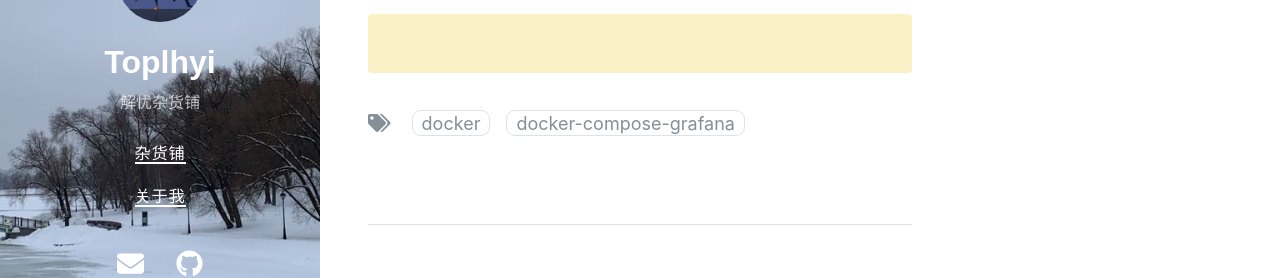
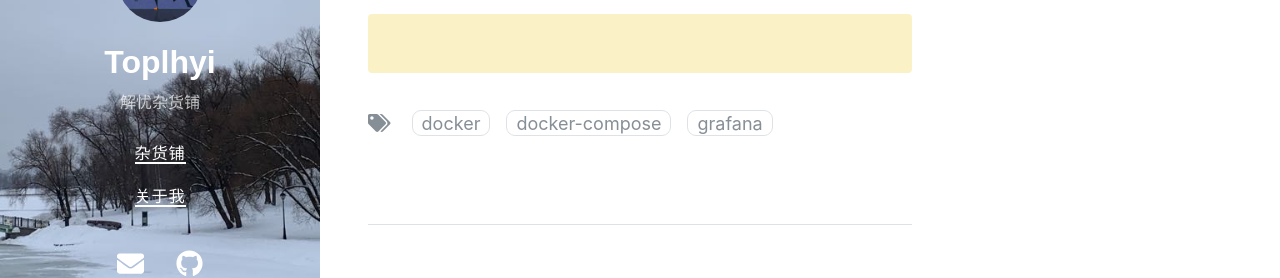
Before and after one commit to toplhy/toplhy.github.io, a Jekyll site: the page built from _posts/2022-02-14-docker-compose-grafana.md, in a window 1280 px wide and 900 px high, scrolled down 898 px. Shown: the part 336-614 px from the top of the window. Built offline with Jekyll 4.4.1, drawn with Linux system fonts in a browser that asks for light colours; nearby versions of some CDN libraries.

```diff
--- a/_posts/2022-02-14-docker-compose-grafana.md
+++ b/_posts/2022-02-14-docker-compose-grafana.md
@@ -3,7 +3,7 @@ layout: post
 title: Docker-compose安装Grafana
 author: Toplhyi
 date: 2022-02-14 17:37 +0800
-tags: [docker, docker compose， grafana]
+tags: [docker, docker compose, grafana]
 toc:  true
 ---
 
```
